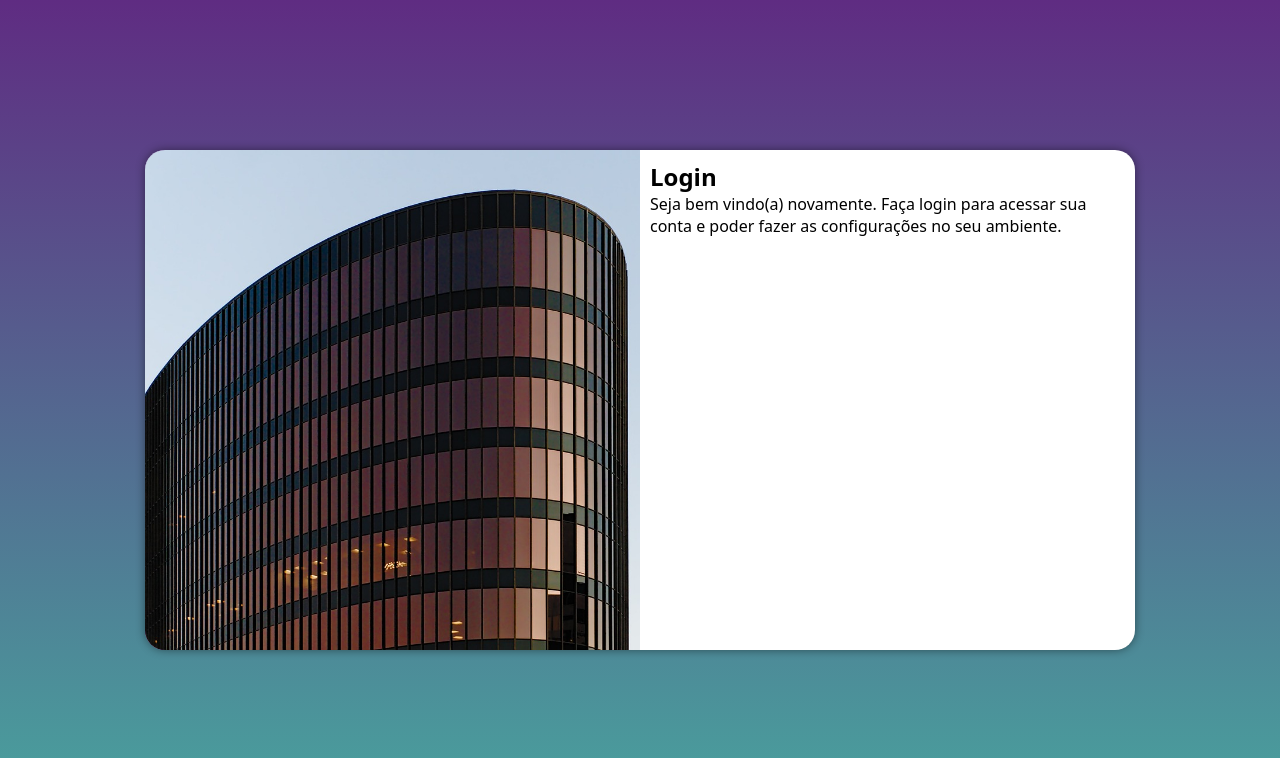
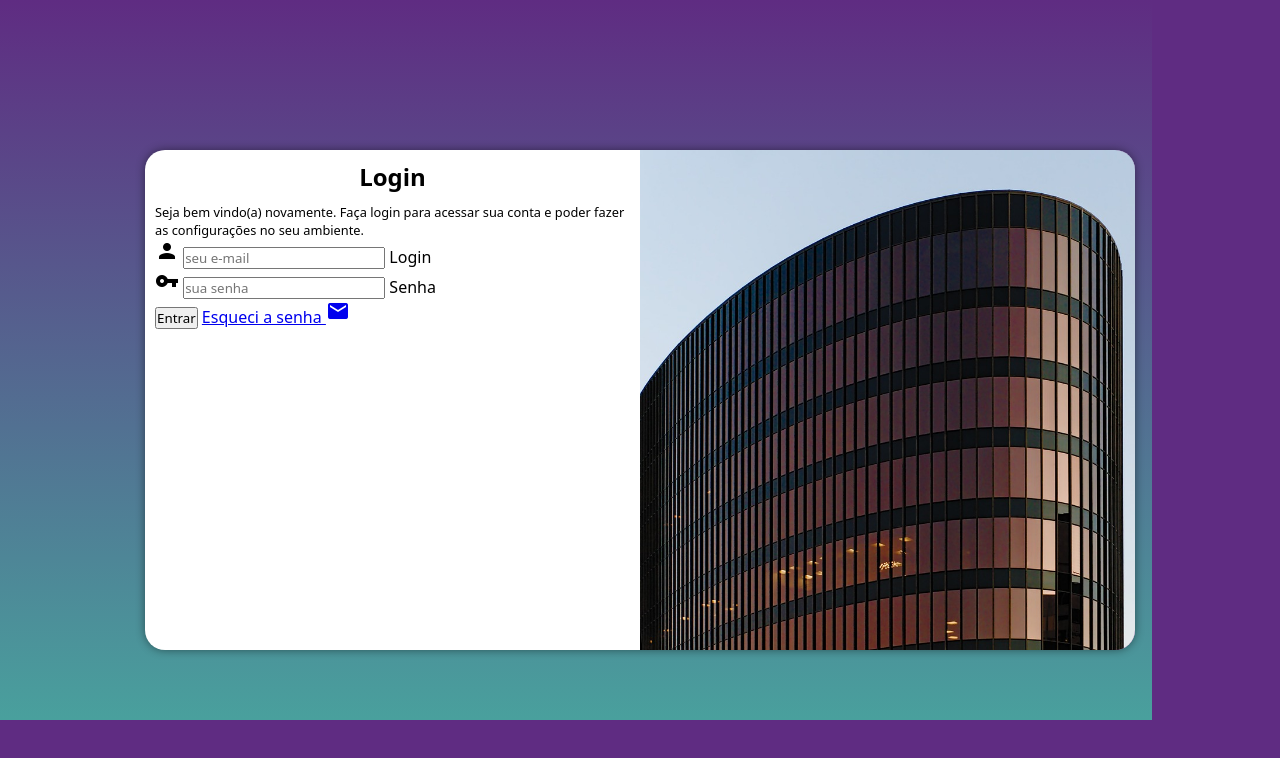
Before and after one commit to JuniorCMendes/projeto-login, a plain HTML site: page index.html in a window 1280 px wide. Drawn offline with Linux system fonts and the light colour scheme.

Commit message:
adicionei o formulario

```diff
--- a/estilos/media-query.css
+++ b/estilos/media-query.css
@@ -42,13 +42,13 @@ Grandes telas: acima de 1200px
     }
 
     section#login > div#imagem {
-        float: left;
+        float: right;
         width: 50%;
         height: 100%;
     }
 
     section#login > div#formulario {
-        float: right;
+        float: left;
         width: 50%;
     }
 }
--- a/estilos/style.css
+++ b/estilos/style.css
@@ -15,8 +15,8 @@
 
 body , html {
     background-color: #5f2c82;
-    height: 100vh;
-    width: 100vw;
+    height: 90vh;
+    width: 90vw;
 }
 
 main {
@@ -33,7 +33,7 @@ section#login {
     overflow: hidden;
 
     background-color: white;
-    width: 250px;
+    width: 252px;
     height: 500px;
     border-radius: 20px;
     box-shadow: 0px 0px 10px rgba(0,0,0,0.450);
@@ -55,3 +55,12 @@ section#login > div#formulario {
     padding: 10px;
 
 }
+
+div#formulario >h1 {
+    text-align: center;
+    margin-bottom: 10px;
+}
+
+div#formulario > p {
+    font-size: 0.8em;
+}
--- a/index.html
+++ b/index.html
@@ -4,6 +4,7 @@
     <meta charset="UTF-8">
     <meta name="viewport" content="width=device-width, initial-scale=1.0">
     <title>Login</title>
+    <link href="https://fonts.googleapis.com/icon?family=Material+Icons" rel="stylesheet">
     <link rel="stylesheet" href="estilos/style.css">
     <link rel="stylesheet" href="estilos/media-query.css">
 </head>
@@ -11,12 +12,27 @@
     <main>
         <section id="login">
             <div id="imagem">
-
+                <!-- Aqui vai a imagem nas CSS -->
             </div>
             <div id="formulario">
                 <h1>Login</h1>
                 <p>Seja bem vindo(a) novamente. Faça login para acessar sua conta e poder fazer as configurações no seu ambiente.</p>
-                <form action="login.php" method="post"></form>
+                <form action="login.php" method="post" autocomplete="on">
+                    <div class="campo">
+                        <i class="material-icons">person</i>
+                        <input type="email" name="login" id="ilogin" placeholder="seu e-mail" autocomplete="email" required maxlength="30">
+                        <label for="ilogin">Login</label>
+                    </div>
+                    <div class="campo">
+                        <i class="material-icons">vpn_key</i>
+                        <input type="password" name="senha" id="isenha" placeholder="sua senha" autocomplete="current-password" required minlength="8" maxlength="20">
+                        <label for="isenha">Senha</label>
+                    </div>
+                    <input type="submit" value="Entrar">
+                    <a href="esqueci.html">
+                        Esqueci a senha <i class="material-icons">mail</i>
+                    </a>
+                </form>
             </div>
         </section>
     </main>
```
